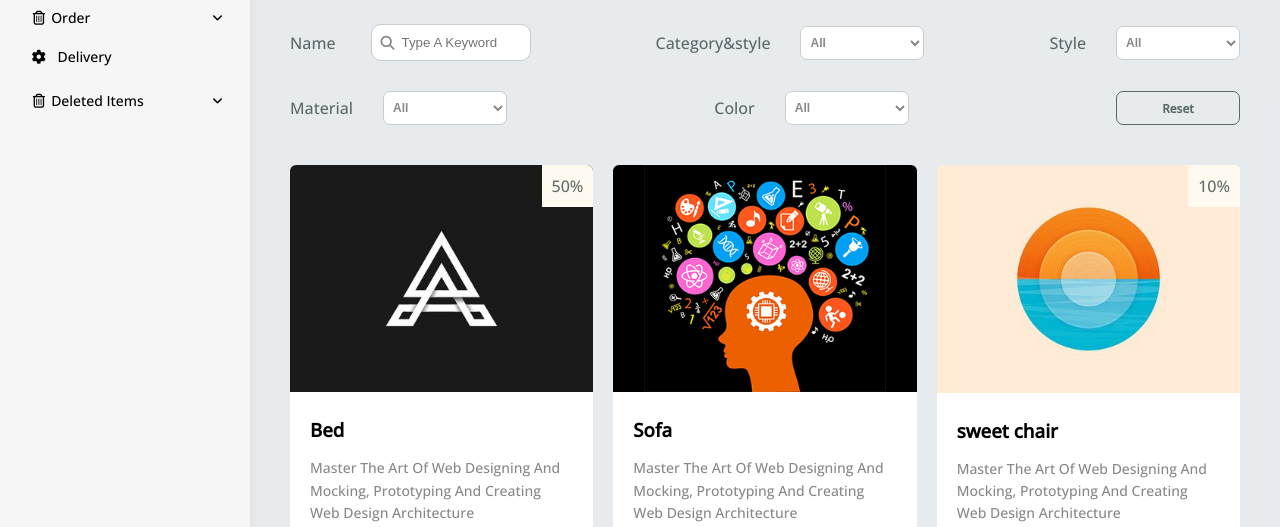
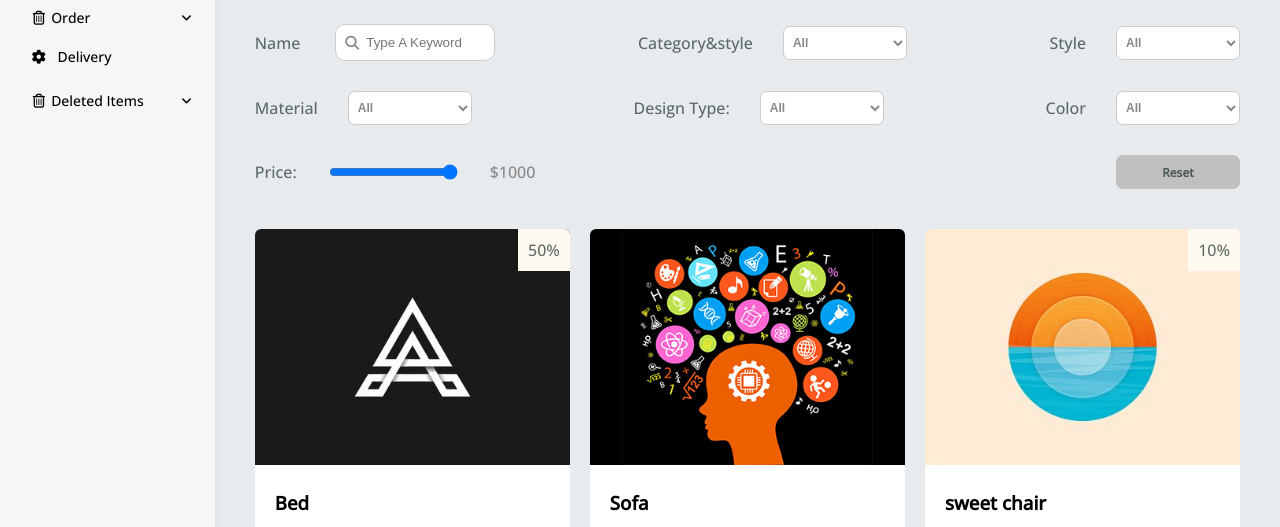
Before and after one commit to solaf10/ArchiLinkDashboard, a plain HTML site: page companyAdmin/index.html in a window 1280 px wide. Shown: the part 146-673 px from the top of the page. Drawn offline with nearby package versions, Linux system fonts and the light colour scheme.

Commit message:
enable filters and sidebar edit and colors sweeter

```diff
--- a/companyAdmin/index.html
+++ b/companyAdmin/index.html
@@ -314,11 +314,26 @@
       }
       /* Start Sidebar */
       .sidebar {
-        position: fixed;
-        height: 100vh;
+        position: relative;
         width: 250px;
         box-shadow: 0 0 10px #ddd;
-        z-index: 100;
+      }
+      .sidebar > .holder {
+        position: fixed;
+        width: 179px;
+        height: 100vh;
+      }
+      @media (max-width: 991px) {
+        .sidebar > .holder {
+          position: fixed;
+          width: 165px;
+        }
+      }
+      @media (max-width: 991px) {
+        .sidebar > .holder {
+          position: fixed;
+          width: 32px;
+        }
       }
       .sidebar .logo-holder h3 {
         margin: 0px;
@@ -386,17 +401,16 @@
         .accordion-list {
           padding-left: 0px !important;
         }
-        .sidebar span {
+        .sidebar ul li a span,
+        .sidebar ul li span {
           display: none;
         }
       }
       /* End Sidebar */
       /* Start Content */
       .page > .content {
-        transform: translateX(250px);
         overflow: hidden;
         background-color: #c0c0c033;
-        width: calc(100% - 250px);
       }
       .head .search::before {
         font-family: var(--fa-style-family-classic);
@@ -469,12 +483,6 @@
           margin-left: 10px;
           margin-right: 10px;
           gap: 10px;
-        }
-        .page > .content {
-          transform: translateX(58px);
-          overflow: hidden;
-          background-color: #c0c0c033;
-          width: calc(100% - 58px);
         }
       }
       /* End Content */
@@ -1878,14 +1886,14 @@
       }
       /*  */
       .btn.reset-btn {
-        border: 1px solid var(--blue-color);
+        background-color: #c0c0c0;
         color: var(--blue-color);
-        background-color: transparent;
+        border: none;
       }
       .btn.reset-btn:hover {
-        box-shadow: none;
-        color: white !important;
-        background-color: var(--blue-color);
+        box-shadow: rgba(17, 17, 26, 0.1) 0px 4px 16px,
+          rgba(17, 17, 26, 0.1) 0px 8px 24px,
+          rgba(17, 17, 26, 0.1) 0px 16px 56px;
       }
       .friend {
         display: flex;
@@ -1897,6 +1905,7 @@
   <body>
     <div class="page d-flex">
       <div class="sidebar p-20 p-relative">
+        <div class="holder">
           <div class="logo-holder">
             <img
               style="width: 30px; height: 30px"
@@ -2009,18 +2018,20 @@
               padding: 10px 15px;
               border-radius: 6px;
               border: none;
-            background-color: #c0c0c04d;
+              color: white;
+              background-color: #1a1a1a;
               position: absolute;
               bottom: 10%;
               left: 50%;
               transform: translateX(-50%);
-            width: 75%;
+              width: 100%;
             "
             class="logout"
           >
             <i class="log-out-icon fas fa-power-off"></i>
             <span>Logout</span>
           </button>
+        </div>
       </div>
       <div class="content w-full">
         <!-- Start Head -->
@@ -2042,7 +2053,7 @@
         <!-- End Head -->
         <div class="special-head" style="margin-bottom: 20px">
           <h1 class="p-relative">Manage Products</h1>
-          <a href="addCity.html" class="btn">+ Add City</a>
+          <a href="addProduct.html" class="btn">+ Add Product</a>
         </div>
         <div class="wrapper d-grid gap-20">
           <div class="filters" style="justify-content: space-between">
@@ -2054,7 +2065,7 @@
                 <div class="search p-relative">
                   <input
                     id="name-search"
-                    class="p-10"
+                    class="filter-input p-10"
                     type="search"
                     placeholder="Type A Keyword"
                   />
@@ -2073,17 +2084,17 @@
                     background-color: white;
                     box-shadow: none;
                   "
-                  class="btn"
+                  class="filter-input btn"
                   name="role"
                 >
                   <option value="all">All</option>
                   <optgroup label="Bedroom">
-                    <option value="beds">Beds</option>
-                    <option value="mirror">mirror</option>
+                    <option value="chairs">Chairs</option>
+                    <option value="bed">Bed</option>
                   </optgroup>
                   <optgroup label="livingroom">
-                    <option value="sofa">sofa</option>
-                    <option value="table">Customer</option>
+                    <option value="sofa">Sofa</option>
+                    <option value="table">Table</option>
                   </optgroup>
                 </select>
               </div>
@@ -2102,7 +2113,7 @@
                     background-color: white;
                     box-shadow: none;
                   "
-                  class="btn"
+                  class="filter-input btn"
                   id="style-filter"
                 >
                   <option value="all">All</option>
@@ -2125,20 +2136,20 @@
                     background-color: white;
                     box-shadow: none;
                   "
-                  class="btn"
+                  class="filter-input btn"
                   id="material-filter"
                 >
                   <option value="all">All</option>
-                  <option value="classic">wood</option>
+                  <option value="wood">wood</option>
                   <option value="modern">Fur</option>
                 </select>
               </div>
-              <div class="color">
+              <div class="design-type">
                 <label
-                  for="color-filter"
+                  for="design-type-filter"
                   style="color: var(--blue-color)"
                   for="role-select"
-                  >Color</label
+                  >Design Type:</label
                 >
                 <select
                   style="
@@ -2148,7 +2159,30 @@
                     background-color: white;
                     box-shadow: none;
                   "
-                  class="btn"
+                  class="filter-input btn"
+                  id="design-type-filter"
+                >
+                  <option value="all">All</option>
+                  <option value="exterior">Exterior</option>
+                  <option value="interior">Interior</option>
+                </select>
+              </div>
+              <div class="color">
+                <label
+                  for="color-filter"
+                  style="color: var(--blue-color)"
+                  for="role-select"
+                  >Color</label
+                >
+                <select
+                  style="
+                    padding: 5px;
+                    border: 1px solid #ccc;
+                    color: #888;
+                    background-color: white;
+                    box-shadow: none;
+                  "
+                  class="colors filter-input btn"
                   id="color-filter"
                 >
                   <option value="all">All</option>
@@ -2168,12 +2202,28 @@
                   ></option>
                 </select>
               </div>
+              <div class="price">
+                <label
+                  for="price-filter"
+                  style="color: var(--blue-color)"
+                  for="role-select"
+                  >Price:</label
+                >
+                <input
+                  class="filter-input"
+                  type="range"
+                  min="0"
+                  step="100"
+                  max="1000"
+                  value="0"
+                />
+                <span style="color: #888" class="price-filter-value"></span>
+              </div>
               <div class="btn reset-btn" onclick="resetFilters()">Reset</div>
             </div>
           </div>
           <div class="courses-page d-grid m-20 gap-20">
             <div class="course bg-white rad-6 p-relative">
-              <span class="sale">50%</span>
               <img class="cover" src="../imgs/course-01.jpg" alt="" />
               <div class="p-20">
                 <h3 class="m-0">Bed</h3>
@@ -2221,6 +2271,7 @@
                   165
                 </span>
               </div>
+              <span class="sale">50%</span>
               <div class="overlay more-infos" style="display: none">
                 <div class="back" onclick="handlePopUp(false, 0)"></div>
                 <div class="content">
@@ -2371,7 +2422,6 @@
               </div>
             </div>
             <div class="course bg-white rad-6 p-relative">
-              <span class="sale">10%</span>
               <img class="cover" src="../imgs/course-03.jpg" alt="" />
               <div class="p-20">
                 <h3 class="m-0">sweet chair</h3>
@@ -2419,6 +2469,7 @@
                   300
                 </span>
               </div>
+              <span class="sale">10%</span>
               <div class="overlay more-infos" style="display: none">
                 <div class="back" onclick="handlePopUp(false, 2)"></div>
                 <div class="content">
@@ -2541,9 +2592,14 @@
             "none";
         }
       }
+      // range value
+      const priceHolder = document.querySelector(".filters-holder .price");
+      priceHolder.lastElementChild.innerHTML = `0$ - ${priceHolder.children[1].value}$`;
+      priceHolder.addEventListener("change", (e) => {
+        priceHolder.lastElementChild.innerHTML = `0$ - ${e.target.value}$`;
+      });
       //show Product infos
       function showProductInfo(infos) {
-        console.log(infos);
         handlePopUp(true, 2);
         const {
           width,
@@ -2608,72 +2664,122 @@
                </ul>`;
       }
       // filters
-      /* const productInfos = document.querySelectorAll(
-        ".wrapper .courses-page .course .content"
+      document.addEventListener("DOMContentLoaded", () => {
+        const searchInput = document.getElementById("name-search");
+        const categorySelect = document.getElementById("role-select");
+        const styleSelect = document.getElementById("style-filter");
+        const materialSelect = document.getElementById("material-filter");
+        const designTypeSelect = document.getElementById("design-type-filter");
+        const colorSelect = document.getElementById("color-filter");
+        const priceInput = document.querySelector('.price input[type="range"]');
+        const priceValue = document.querySelector(".price-filter-value");
+
+        const courses = document.querySelectorAll(".course");
+
+        function filterCourses() {
+          const searchText = searchInput.value.toLowerCase();
+          const selectedCategory = categorySelect.value;
+          const selectedStyle = styleSelect.value;
+          const selectedMaterial = materialSelect.value;
+          const selectedDesignType = designTypeSelect.value;
+          const selectedColor = colorSelect.value;
+          const maxPrice = parseInt(priceInput.value, 10);
+
+          courses.forEach((course) => {
+            const title = course.querySelector("h3").textContent.toLowerCase();
+            const price = parseInt(
+              course
+                .querySelector(".fa-dollar-sign")
+                .nextSibling.textContent.trim(),
+              10
             );
-      const productName = document.querySelectorAll(
-        ".wrapper .courses-page .course h3"
-      );
-      const searchInput = document.querySelector(
-        ".wrapper .filters .search input"
-      );
-      const selects = document.querySelectorAll(".wrapper .filters select");
-      const productInfosHolder = document.querySelector(
-        ".wrapper .courses-page"
-      );
-      let filteredNames = [];
-      let filteredRoles = [];
-      function resetFilters() {
-        selects.forEach((select) => (select.value = "all"));
+
+            const category = course
+              .querySelector(".detailed-infos li:nth-child(1) p")
+              .textContent.toLowerCase();
+            const type = course
+              .querySelector(".detailed-infos li:nth-child(2) p")
+              .textContent.toLowerCase();
+            const style = course
+              .querySelector(".detailed-infos li:nth-child(3) p")
+              .textContent.toLowerCase();
+            const material = course
+              .querySelector(".detailed-infos li:nth-child(4) p")
+              .textContent.toLowerCase();
+            const designType = course
+              .querySelector(".detailed-infos li:nth-child(5) p")
+              .textContent.toLowerCase();
+            const colors = Array.from(
+              course.querySelectorAll(".detailed-infos li:nth-child(6) .color")
+            ).map((c) => c.style.backgroundColor);
+
+            let isVisible = true;
+
+            if (searchText && !title.includes(searchText)) {
+              isVisible = false;
+            }
+
+            if (selectedCategory !== "all" && selectedCategory !== type) {
+              isVisible = false;
+            }
+
+            if (selectedStyle !== "all" && selectedStyle !== style) {
+              isVisible = false;
+            }
+
+            if (selectedMaterial !== "all" && selectedMaterial !== material) {
+              isVisible = false;
+            }
+
+            if (
+              selectedDesignType !== "all" &&
+              selectedDesignType !== designType
+            ) {
+              isVisible = false;
+            }
+
+            if (selectedColor !== "all" && !colors.includes(selectedColor)) {
+              isVisible = false;
+            }
+
+            if (price > maxPrice) {
+              isVisible = false;
+            }
+
+            course.style.display = isVisible ? "" : "none";
+          });
+        }
+
+        // Show price value live
+        priceInput.addEventListener("input", () => {
+          priceValue.textContent = `$${priceInput.value}`;
+          filterCourses();
+        });
+
+        // Attach event listeners
+        searchInput.addEventListener("input", filterCourses);
+        categorySelect.addEventListener("change", filterCourses);
+        styleSelect.addEventListener("change", filterCourses);
+        materialSelect.addEventListener("change", filterCourses);
+        designTypeSelect.addEventListener("change", filterCourses);
+        colorSelect.addEventListener("change", filterCourses);
+
+        // Reset button logic
+        window.resetFilters = function () {
           searchInput.value = "";
-        showCards();
-      }
-      function showCards(
-        cards = Array.from(productInfos),
-        cardsHolder = productInfosHolder
-      ) {
-        cardsHolder.innerHTML = "";
-        for (let i = 0; i < cards.length; i++) {
-          cardsHolder.appendChild(cards[i].parentElement);
-        }
-      }
-      let filteredInfos = [];
-      const filters = document.querySelector(
-        ".wrapper .filters .filters-holder"
-      );
-      function filterFunc(name, type, style, material, color, arr) {
-        if (name == "" && role == "all") {
-          return Array.from(arr);
-        } else if (role == "all") {
-          return Array.from(arr).filter((client) =>
-            client.children[1].innerHTML.toLowerCase().includes(name)
-          );
-        } else if (name == "") {
-          console.log(12);
-          return Array.from(arr).filter((client) =>
-            client.children[2].innerHTML.toLowerCase().includes(role)
-          );
-        }
-        return Array.from(arr)
-          .filter((client) =>
-            client.children[1].innerHTML.toLowerCase().includes(name)
-          )
-          .filter((client) =>
-            client.children[2].innerHTML.toLowerCase().includes(role)
-          );
-      }
-      filters.addEventListener("input", (e) => {
-        filteredInfos = filterFunc(
-          searchInput.value.toLowerCase(),
-          select[0].value.toLowerCase(),
-          select[1].value.toLowerCase(),
-          select[2].value.toLowerCase(),
-          select[3].value.toLowerCase()
-        );
-        showCards(filteredInfos, productInfosHolder);
+          categorySelect.value = "all";
+          styleSelect.value = "all";
+          materialSelect.value = "all";
+          designTypeSelect.value = "all";
+          colorSelect.value = "all";
+          priceInput.value = priceInput.max;
+          priceValue.textContent = `$${priceInput.max}`;
+          filterCourses();
+        };
+
+        // Initialize
+        resetFilters();
       });
-     */
-      // function filter()
     </script>
   </body>
 </html>
```
Lines whose indentation alone changed are shown as unchanged.
